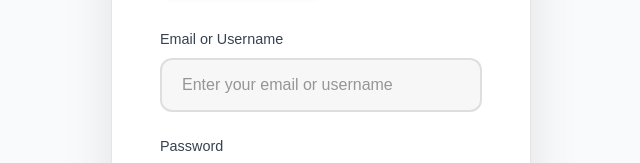
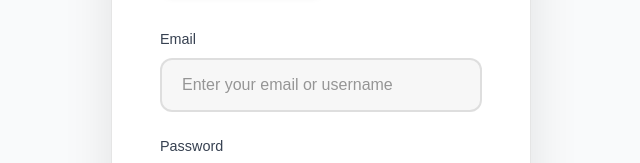
Before and after one commit to ogboNoble001/xClone, a plain HTML site: page sign_opt/sign_opt.html in a window 1280 px wide. Shown: the part 357-520 px from the top of the page, 319-959 px from the left. Drawn offline with Linux system fonts and the light colour scheme; files whose address does not match are found by name; a web font is replaced by a local one.

Commit message:
update sign_opt.html

```diff
--- a/sign_opt/sign_opt.html
+++ b/sign_opt/sign_opt.html
@@ -26,7 +26,7 @@
 
         <form id="signin-form" autocomplete="on" class="auth-form" action="/signin" method="POST">
           <div class="form-group animate-menu-item">
-            <label class="form-label" for="signin-email">Email or Username</label>
+            <label class="form-label" for="signin-email">Email</label>
             <input type="text" id="signin-email" name="email" class="form-input" placeholder="Enter your email or username" required>
           </div>
 
```
